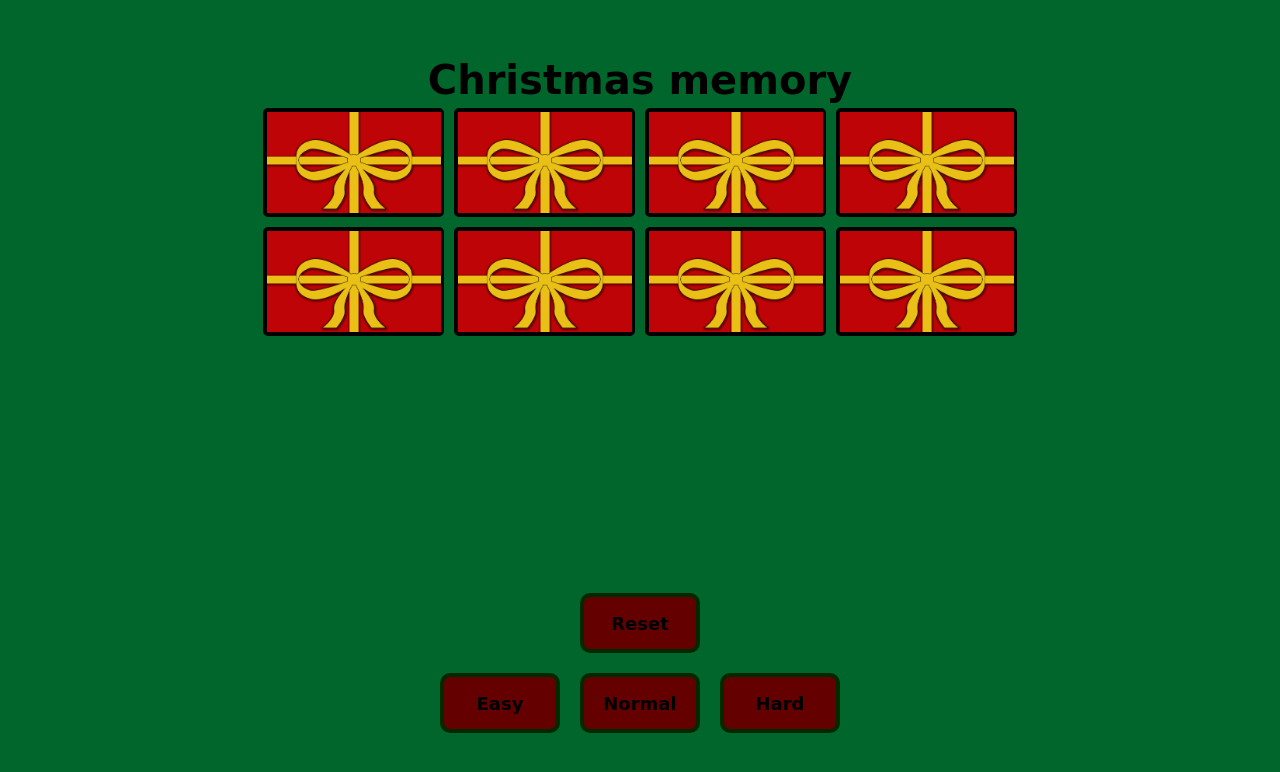
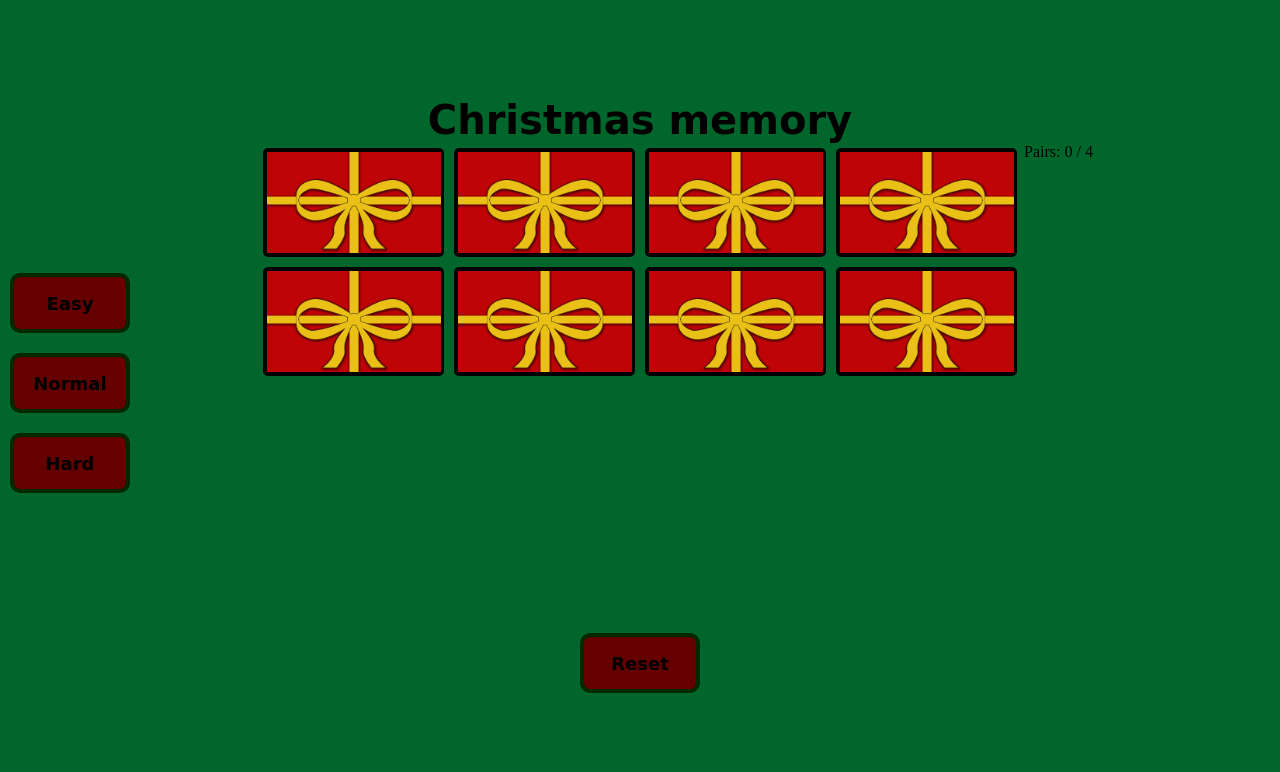
Before and after one commit to Erik-joh/Christmas-Memory, a plain HTML site: page index.html in a window 1280 px wide. Both pictures are taken after a click on the button "Easy". Drawn offline with Linux system fonts and the light colour scheme.

Commit message:
added scoreboard and total pairs

```diff
--- a/index.html
+++ b/index.html
@@ -9,17 +9,26 @@
 </head>
 <body>
   <h1>Christmas memory</h1>
-  <section class="gameField">
 
+  <section class="container">
+      <div class="difficulty-container">
+          <button class="easyButton">Easy</button>
+          <button class="normalButton">Normal</button>
+          <button class="hardButton">Hard</button>
+      </div>
+
+    <section class="gameField"></section>
+
+    <section class="score-Board">
+        <div class="pairs-container">
+          <span>Pairs:</span>
+          <span class="pairs-done">0</span>
+          <span class="total-pairs">/ 0</span>
+        </div>
+      </section>
   </section>
-  <section></section>
+
   <button class="resetButton">Reset</button>
-
-  <div class="difficulty-container">
-    <button class="easyButton">Easy</button>
-    <button class="normalButton">Normal</button>
-    <button class="hardButton">Hard</button>
-  </div>
 
   <script src="script.js"></script>
 </body>
--- a/script.js
+++ b/script.js
@@ -14,9 +14,10 @@ const resetButton = document.querySelector('.resetButton');
 const easyButton = document.querySelector('.easyButton');
 const normalButton = document.querySelector('.normalButton');
 const hardButton = document.querySelector('.hardButton');
+const pairsTotal = document.querySelector('.total-pairs');
 let isTurnedUp = false;
 let lockClick = false;
-
+let pairs = 0;
 let lastCard;
 
 init();
@@ -25,16 +26,19 @@ function init(){
     easyButton.addEventListener('click',()=>{
         reset();
         createCards(randomizeArray(4));
+        pairsTotal.textContent = '/ 4';
         start();
     });
     normalButton.addEventListener('click',()=>{
         reset();
         createCards(randomizeArray(6));
+        pairsTotal.textContent = '/ 6';
         start();
     });
     hardButton.addEventListener('click',()=>{
         reset();
         createCards(randomizeArray(8));
+        pairsTotal.textContent = '/ 8';
         start();
     });
 
@@ -57,6 +61,9 @@ function start(){
 
 function reset(){
     gameField.innerHTML = '';
+    isTurnedUp = false;
+    lockClick = false;
+    lastCard = '';
 }
 function clickCard(card){
     if(!isTurnedUp){
--- a/style.css
+++ b/style.css
@@ -16,6 +16,10 @@ h1 {
     font-family: cursive;
     font-size: 40px;
 }
+.container{
+    display: flex;
+
+}
 .gameField{
     width: 60vw;
     height: 60vh;
@@ -28,6 +32,11 @@ h1 {
 .difficulty-container{
     display: flex;
     justify-content: center;
+    width: 20vw;
+    flex-direction: column;
+}
+.score-Board {
+    width: 20vw;
 }
 button{
     height: 60px;
```
